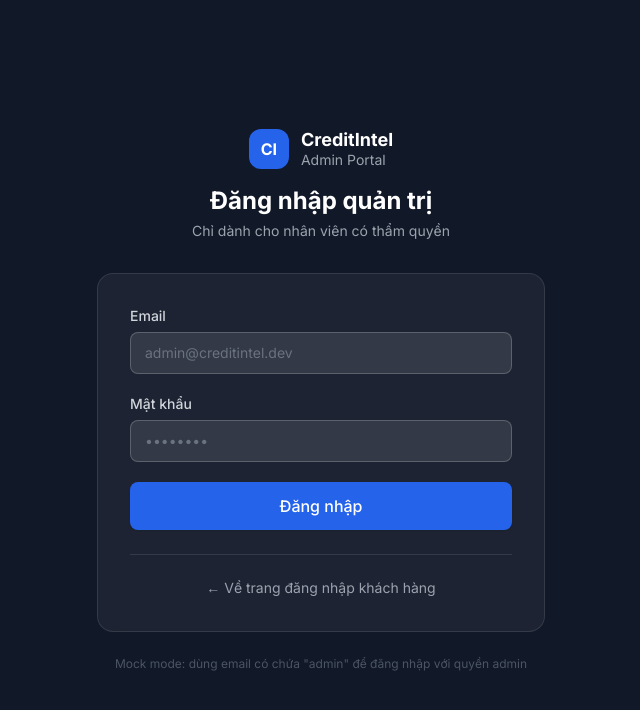
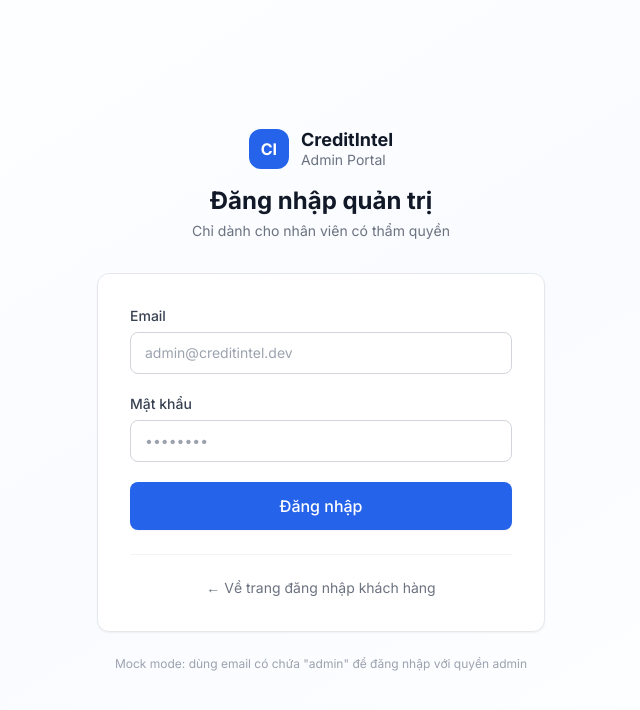
Before and after one commit to VTD0102/Loan_ETL, a React (Vite) app in the folder frontend/: page /admin/login in a window 1280 px wide. Shown: the top 710 px of the page, without its empty margins (319-959 px from the left). Built offline with nearby package versions, Linux system fonts and the light colour scheme; no server answers.

Commit message:
update ignore

```diff
--- a/frontend/src/pages/admin/Login/index.jsx
+++ b/frontend/src/pages/admin/Login/index.jsx
@@ -37,7 +37,7 @@ const AdminLoginPage = () => {
   }
 
   return (
-    <div className="min-h-screen bg-gradient-to-br from-gray-900 via-primary-900/20 to-gray-900 flex items-center justify-center px-4 py-12">
+    <div className="min-h-screen bg-gradient-to-br from-white via-primary-50/40 to-white flex items-center justify-center px-4 py-12">
       <div className="w-full max-w-md animate-fade-in">
         {/* Logo */}
         <div className="text-center mb-8">
@@ -46,22 +46,22 @@ const AdminLoginPage = () => {
               CI
             </span>
             <div className="text-left">
-              <p className="text-white font-bold text-lg leading-tight">CreditIntel</p>
-              <p className="text-gray-400 text-sm leading-tight">Admin Portal</p>
+              <p className="text-gray-900 font-bold text-lg leading-tight">CreditIntel</p>
+              <p className="text-gray-500 text-sm leading-tight">Admin Portal</p>
             </div>
           </div>
-          <h1 className="text-2xl font-bold text-white">Đăng nhập quản trị</h1>
-          <p className="text-gray-400 text-sm mt-1">Chỉ dành cho nhân viên có thẩm quyền</p>
+          <h1 className="text-2xl font-bold text-gray-900">Đăng nhập quản trị</h1>
+          <p className="text-gray-500 text-sm mt-1">Chỉ dành cho nhân viên có thẩm quyền</p>
         </div>
 
-        <div className="bg-white/5 backdrop-blur-sm border border-white/10 rounded-2xl p-8">
+        <div className="card p-8">
           <form onSubmit={handleSubmit(onSubmit)} className="space-y-5" noValidate>
             <div>
-              <label className="label text-gray-300">Email</label>
+              <label className="label">Email</label>
               <input
                 type="email"
                 placeholder="admin@creditintel.dev"
-                className={`input bg-white/10 border-white/20 text-white placeholder-gray-500 focus:border-primary-500 focus:ring-primary-500/20 ${errors.email ? 'input-error' : ''}`}
+                className={`input ${errors.email ? 'input-error' : ''}`}
                 {...register('email', {
                   required: 'Email là bắt buộc',
                   pattern: { value: /^\S+@\S+\.\S+$/, message: 'Email không hợp lệ' },
@@ -71,11 +71,11 @@ const AdminLoginPage = () => {
             </div>
 
             <div>
-              <label className="label text-gray-300">Mật khẩu</label>
+              <label className="label">Mật khẩu</label>
               <input
                 type="password"
                 placeholder="••••••••"
-                className={`input bg-white/10 border-white/20 text-white placeholder-gray-500 focus:border-primary-500 focus:ring-primary-500/20 ${errors.password ? 'input-error' : ''}`}
+                className={`input ${errors.password ? 'input-error' : ''}`}
                 {...register('password', { required: 'Mật khẩu là bắt buộc' })}
               />
               {errors.password && <p className="error-msg">{errors.password.message}</p>}
@@ -91,15 +91,15 @@ const AdminLoginPage = () => {
             </button>
           </form>
 
-          <div className="mt-6 pt-5 border-t border-white/10 text-center">
-            <Link to="/login" className="text-sm text-gray-400 hover:text-primary-400 transition-colors">
+          <div className="mt-6 pt-5 border-t border-gray-100 text-center">
+            <Link to="/login" className="text-sm text-gray-500 hover:text-primary-600 transition-colors">
               ← Về trang đăng nhập khách hàng
             </Link>
           </div>
         </div>
 
         {/* Mock hint */}
-        <p className="text-center text-xs text-gray-600 mt-6">
+        <p className="text-center text-xs text-gray-400 mt-6">
           Mock mode: dùng email có chứa "admin" để đăng nhập với quyền admin
         </p>
       </div>
```
Also changed, not shown: 1 other file (tests, documents, lock files or other folders).
